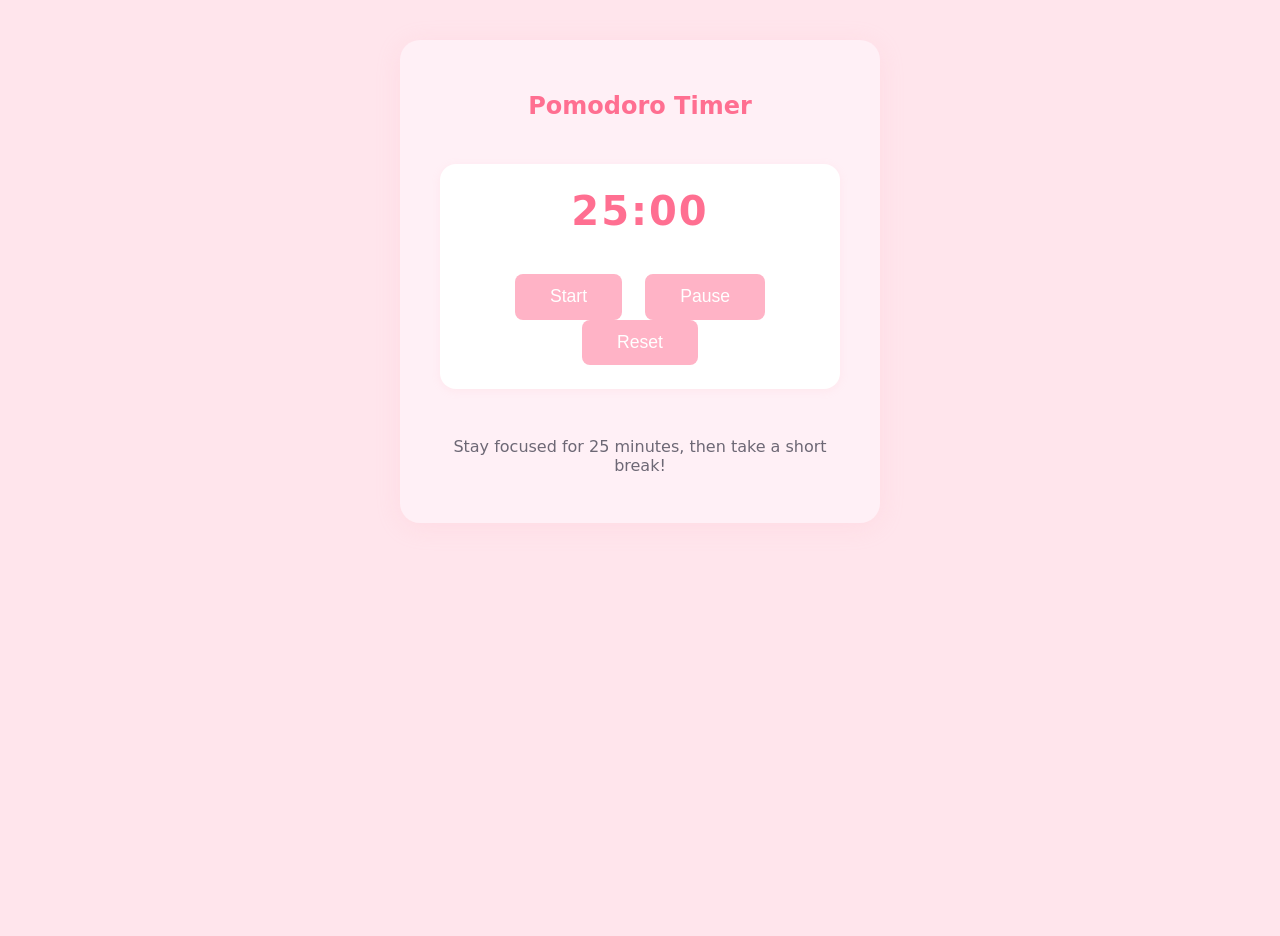
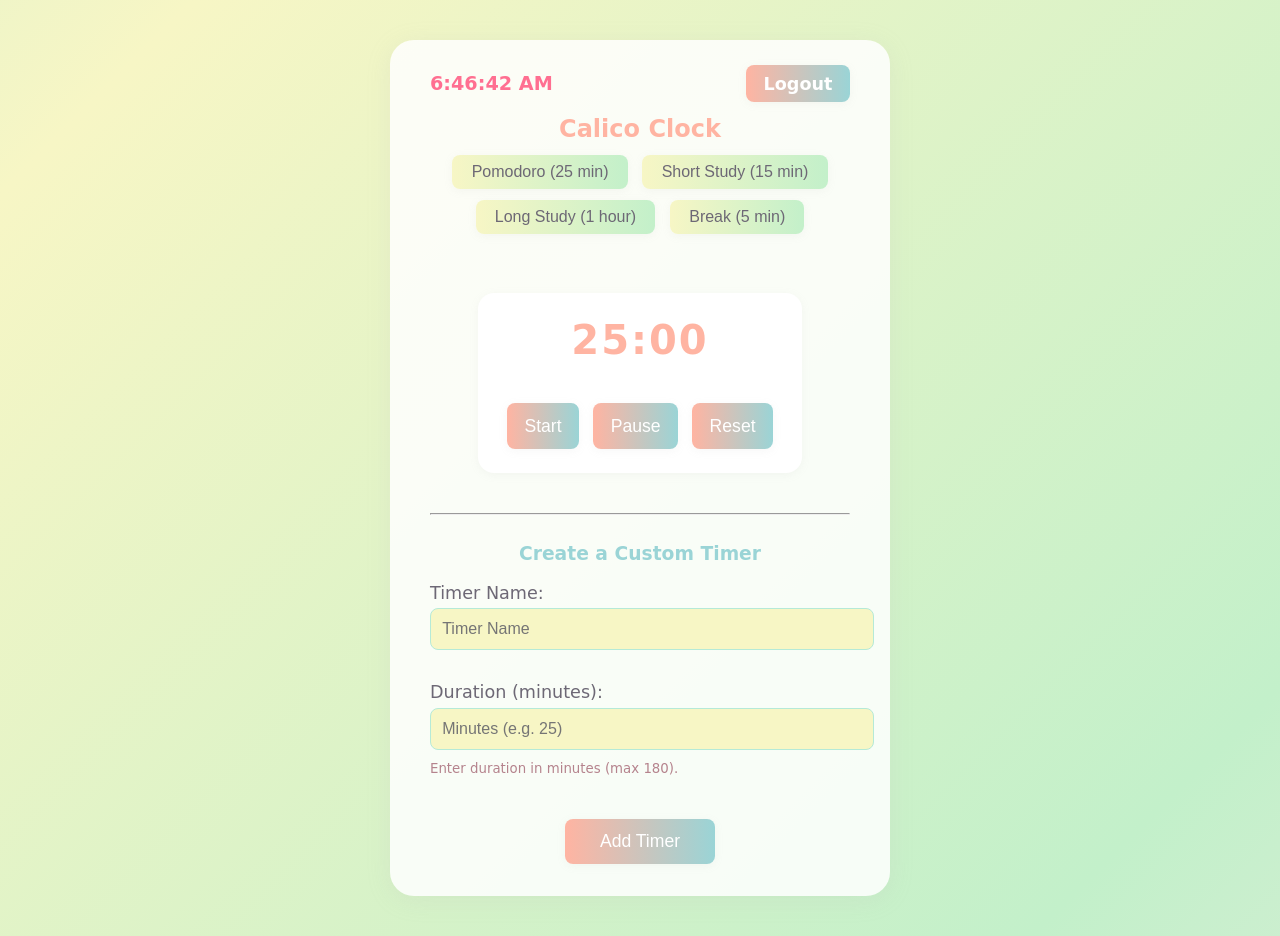
Before and after one commit to alexis-b-rellie/calico-clock, a Flask app: page /dashboard in a window 1280 px wide. Before the commit the page ends 471 px from the top, so only its background shows below. Run offline with Flask 3, Linux system fonts and the light colour scheme; a user stored in the database is signed in.

Commit message:
Additions
Added 12 hour clock, automatic login after signup, custom timers, presets, account data linking. I also cleared up unnecessary comments and footers, and got rid of an unused database file. With the help of Co-Pilot I quickly cleaned up my CSS and added some basic quality of life changes, where the automatic timer is the user created preset. I also used this to add a coloured moving gradient background.

```diff
--- a/app.py
+++ b/app.py
@@ -1,11 +1,15 @@
-from flask import Flask, render_template, request, redirect, url_for, session
+from flask import Flask, render_template, request, redirect, url_for, session, send_from_directory
 from flask_sqlalchemy import SQLAlchemy
 from werkzeug.security import generate_password_hash, check_password_hash
+from werkzeug.utils import secure_filename
 import os
 
 app = Flask(__name__)
 app.config['SECRET_KEY'] = 'your_secret_key'
 app.config['SQLALCHEMY_DATABASE_URI'] = 'sqlite:///users.db'
+UPLOAD_FOLDER = 'static/uploads'
+ALLOWED_EXTENSIONS = {'png', 'jpg', 'jpeg', 'gif'}
+app.config['UPLOAD_FOLDER'] = UPLOAD_FOLDER
 db = SQLAlchemy(app)
 
 class User(db.Model):
@@ -13,9 +17,17 @@ class User(db.Model):
     username = db.Column(db.String(150), unique=True, nullable=False)
     password = db.Column(db.String(150), nullable=False)
 
-# Create the database if it doesn't exist
+class Timer(db.Model):
+    id = db.Column(db.Integer, primary_key=True)
+    name = db.Column(db.String(100), nullable=False)
+    duration = db.Column(db.Integer, nullable=False)
+    user_id = db.Column(db.Integer, db.ForeignKey('user.id'), nullable=False)
+
 with app.app_context():
     db.create_all()
+
+def allowed_file(filename):
+    return '.' in filename and filename.rsplit('.', 1)[1].lower() in ALLOWED_EXTENSIONS
 
 @app.route('/')
 def home():
@@ -40,25 +52,41 @@ def signup():
     if request.method == 'POST':
         username = request.form['username']
         password = request.form['password']
-        # Check if user already exists
         existing_user = User.query.filter_by(username=username).first()
         if existing_user:
             return "Username already exists!"
-        # Create new user
         hashed_password = generate_password_hash(password, method='pbkdf2:sha256')
         new_user = User(username=username, password=hashed_password)
         db.session.add(new_user)
         db.session.commit()
-        return redirect(url_for('login'))
+        session['user_id'] = new_user.id  # Log in immediately
+        return redirect(url_for('dashboard'))
     return render_template('signup.html')
 
-@app.route('/dashboard')
+@app.route('/dashboard', methods=['GET', 'POST'])
 def dashboard():
-    return render_template('dashboard.html')
+    if 'user_id' not in session:
+        return redirect(url_for('login'))
+    user_id = session['user_id']
+    selected_duration = 25 * 60  # Default: 25 min
+    if request.method == 'POST':
+        timer_name = request.form['timer_name']
+        timer_duration = int(request.form['timer_duration']) * 60  # minutes to seconds
+        new_timer = Timer(name=timer_name, duration=timer_duration, user_id=user_id)
+        db.session.add(new_timer)
+        db.session.commit()
+        selected_duration = timer_duration  # Select the new timer
+    timers = Timer.query.filter_by(user_id=user_id).all()
+    return render_template('dashboard.html', timers=timers, selected_duration=selected_duration)
 
 @app.route('/test')
 def test():
     return "Hello, Flask is working!"
 
+@app.route('/logout')
+def logout():
+    session.pop('user_id', None)
+    return redirect(url_for('home'))
+
 if __name__ == '__main__':
     app.run(debug=True)
--- a/static/style.css
+++ b/static/style.css
@@ -1,34 +1,54 @@
 body {
-    background: #ffe5ec;
+    min-height: 100vh;
+    margin: 0;
+    padding: 0;
     font-family: 'Comic Sans MS', 'Comic Sans', cursive, sans-serif;
     color: #6d6875;
-    margin: 0;
-    padding: 0;
+    /* Animated pastel gradient background */
+    background: linear-gradient(-45deg, #ffe5ec, #c3f0ca, #f7f6c5, #b5ead7, #f3c6e8, #c1c8e4);
+    background-size: 400% 400%;
+    animation: gradientBG 18s ease infinite;
+}
+
+@keyframes gradientBG {
+    0% {background-position: 0% 50%;}
+    25% {background-position: 50% 100%;}
+    50% {background-position: 100% 50%;}
+    75% {background-position: 50% 0%;}
+    100% {background-position: 0% 50%;}
 }
 
 .container {
-    background: #fff0f6;
-    max-width: 400px;
+    background: rgba(255, 255, 255, 0.85);
+    max-width: 420px;
     margin: 40px auto;
     padding: 2em 2.5em;
-    border-radius: 20px;
-    box-shadow: 0 4px 24px rgba(255, 182, 193, 0.2);
+    border-radius: 24px;
+    box-shadow: 0 4px 24px rgba(180, 180, 180, 0.15);
     text-align: center;
 }
 
 h1, h2 {
-    color: #ff6f91;
+    color: #ffb4a2;
     margin-bottom: 0.5em;
+    font-family: 'Baloo 2', 'Comic Sans MS', cursive, sans-serif;
+}
+
+h3 {
+    color: #9ad4d6;
+    margin-top: 1.5em;
+    font-family: 'Baloo 2', 'Comic Sans MS', cursive, sans-serif;
 }
 
 a {
-    color: #ff6f91;
+    color: #9ad4d6;
     text-decoration: none;
     font-weight: bold;
 }
 
 a:hover {
     text-decoration: underline;
+    color: #ffb4a2;
 }
 
 .form-group {
@@ -40,20 +60,22 @@ label {
     display: block;
     margin-bottom: 0.3em;
     font-size: 1.1em;
+    color: #6d6875;
 }
 
-input[type="text"], input[type="password"] {
+input[type="text"], input[type="password"], input[type="number"] {
     width: 100%;
     padding: 0.7em;
-    border: 1px solid #ffb3c6;
+    border: 1px solid #b5ead7;
     border-radius: 8px;
-    background: #fff;
+    background: #f7f6c5;
     font-size: 1em;
     margin-bottom: 0.5em;
+    color: #6d6875;
 }
 
 .btn, button {
-    background: #ffb3c6;
+    background: linear-gradient(90deg, #ffb4a2 0%, #9ad4d6 100%);
     color: #fff;
     border: none;
     padding: 0.7em 2em;
@@ -61,11 +83,13 @@ input[type="text"], input[type="password"] {
     font-size: 1.1em;
     cursor: pointer;
     margin-top: 1em;
-    transition: background 0.2s;
+    transition: background 0.2s, box-shadow 0.2s;
+    box-shadow: 0 2px 8px rgba(180, 180, 180, 0.10);
 }
 
 .btn:hover, button:hover {
-    background: #ff6f91;
+    background: linear-gradient(90deg, #9ad4d6 0%, #ffb4a2 100%);
+    box-shadow: 0 4px 16px rgba(180, 180, 180, 0.15);
 }
 
 .pomodoro-timer {
@@ -73,20 +97,22 @@ input[type="text"], input[type="password"] {
     padding: 1.5em;
     background: #fff;
     border-radius: 16px;
-    box-shadow: 0 2px 8px rgba(255, 182, 193, 0.15);
+    box-shadow: 0 2px 8px rgba(180, 180, 180, 0.10);
     display: inline-block;
 }
 
 #timer {
     font-size: 2.5em;
     font-weight: bold;
-    color: #ff6f91;
+    color: #ffb4a2;
     margin-bottom: 1em;
     letter-spacing: 2px;
 }
 
 .pomodoro-controls button {
-    margin: 0 0.5em;
+    margin: 0 0.25em;
+    padding: 0.7em 1em;
+    min-width: 70px;
 }
 
 footer {
@@ -95,3 +121,27 @@ footer {
     color: #b5838d;
     font-size: 0.9em;
 }
+
+.preset-timers {
+    margin-bottom: 1em;
+}
+.preset-timers button {
+    background: linear-gradient(90deg, #f7f6c5 0%, #c3f0ca 100%);
+    color: #6d6875;
+    border: none;
+    padding: 0.5em 1.2em;
+    border-radius: 8px;
+    font-size: 1em;
+    margin: 0 0.3em 0.7em 0.3em;
+    cursor: pointer;
+    transition: background 0.2s, color 0.2s;
+}
+.preset-timers button:hover {
+    background: linear-gradient(90deg, #c1c8e4 0%, #f3c6e8 100%);
+    color: #fff;
+}
+
+.uploaded-image img {
+    box-shadow: 0 2px 12px rgba(255, 182, 193, 0.15);
+    border: 2px solid #ffb3c6;
+}
--- a/templates/dashboard.html
+++ b/templates/dashboard.html
@@ -4,10 +4,56 @@
 <head>
     <title>Dashboard | Calico Clock</title>
     <link rel="stylesheet" href="{{ url_for('static', filename='style.css') }}">
+</head>
+<body>
+    <div class="container">
+        <div style="display: flex; justify-content: space-between; align-items: center;">
+            <div>
+                <span id="live-clock" style="font-size:1.2em; font-weight:bold; color:#ff6f91;"></span>
+            </div>
+            <div>
+                <a href="{{ url_for('logout') }}" class="btn" style="padding:0.5em 1em;">Logout</a>
+            </div>
+        </div>
+        <h2>Calico Clock</h2>
+        <div class="preset-timers">
+            <button onclick="setTimer(25*60)">Pomodoro (25 min)</button>
+            <button onclick="setTimer(15*60)">Short Study (15 min)</button>
+            <button onclick="setTimer(60*60)">Long Study (1 hour)</button>
+            <button onclick="setTimer(5*60)">Break (5 min)</button>
+            {% for t in timers %}
+                <button onclick="setTimer({{ t.duration }})">{{ t.name }}</button>
+            {% endfor %}
+        </div>
+        <div class="pomodoro-timer">
+            <div id="timer">25:00</div>
+            <div class="pomodoro-controls">
+                <button onclick="startTimer()">Start</button>
+                <button onclick="pauseTimer()">Pause</button>
+                <button onclick="resetTimer()">Reset</button>
+            </div>
+        </div>
+        <hr>
+        <h3>Create a Custom Timer</h3>
+        <form action="{{ url_for('dashboard') }}" method="post">
+            <div class="form-group">
+                <label for="timer_name">Timer Name:</label>
+                <input type="text" id="timer_name" name="timer_name" placeholder="Timer Name" required>
+            </div>
+            <div class="form-group">
+                <label for="timer_duration">Duration (minutes):</label>
+                <input type="number" id="timer_duration" name="timer_duration" min="1" max="180" placeholder="Minutes (e.g. 25)" required>
+                <small style="color:#b5838d;">Enter duration in minutes (max 180).</small>
+            </div>
+            <button type="submit" class="btn">Add Timer</button>
+        </form>
+    </div>
+    <footer>
+    </footer>
     <script>
-        // Simple Pomodoro Timer JS
         let timer;
-        let timeLeft = 25 * 60; // 25 minutes
+        let defaultTime = {{ selected_duration|default(1500)|int|tojson }};
+        let timeLeft = defaultTime;
         let running = false;
 
         function updateDisplay() {
@@ -38,28 +84,33 @@
 
         function resetTimer() {
             pauseTimer();
-            timeLeft = 25 * 60;
+            timeLeft = defaultTime;
             updateDisplay();
         }
 
-        window.onload = updateDisplay;
+        function setTimer(seconds) {
+            pauseTimer();
+            defaultTime = seconds;
+            timeLeft = seconds;
+            updateDisplay();
+        }
+
+        // Live Clock JS (12-hour format)
+        function updateClock() {
+            const now = new Date();
+            let hours = now.getHours();
+            const minutes = String(now.getMinutes()).padStart(2, '0');
+            const seconds = String(now.getSeconds()).padStart(2, '0');
+            const ampm = hours >= 12 ? 'PM' : 'AM';
+            hours = hours % 12;
+            hours = hours ? hours : 12;
+            document.getElementById('live-clock').textContent = `${hours}:${minutes}:${seconds} ${ampm}`;
+        }
+        setInterval(updateClock, 1000);
+        window.onload = function() {
+            updateDisplay();
+            updateClock();
+        };
     </script>
-</head>
-<body>
-    <div class="container">
-        <h2>Pomodoro Timer</h2>
-        <div class="pomodoro-timer">
-            <div id="timer">25:00</div>
-            <div class="pomodoro-controls">
-                <button onclick="startTimer()">Start</button>
-                <button onclick="pauseTimer()">Pause</button>
-                <button onclick="resetTimer()">Reset</button>
-            </div>
-        </div>
-        <p>Stay focused for 25 minutes, then take a short break!</p>
-    </div>
-    <footer>
-
-    </footer>
 </body>
 </html>
--- a/templates/index.html
+++ b/templates/index.html
@@ -14,7 +14,6 @@
         </p>
     </div>
     <footer>
-        &copy;
     </footer>
 </body>
 </html>
--- a/templates/login.html
+++ b/templates/login.html
@@ -22,7 +22,6 @@
         <p>Don't have an account? <a href="{{ url_for('signup') }}">Sign up here</a>.</p>
     </div>
     <footer>
-        &copy;
     </footer>
 </body>
 </html>
--- a/templates/signup.html
+++ b/templates/signup.html
@@ -22,7 +22,6 @@
         <p>Already have an account? <a href="{{ url_for('login') }}">Login here</a>.</p>
     </div>
     <footer>
-        &copy;
     </footer>
 </body>
 </html>
```
Also changed, not shown: instance/users.db, sql/upload.sql (deleted).
